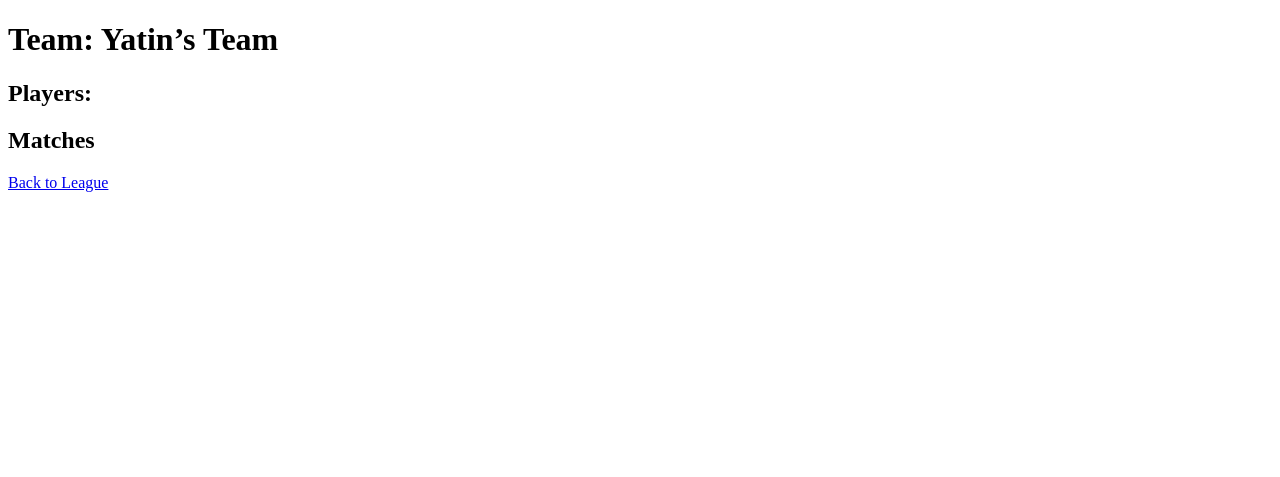
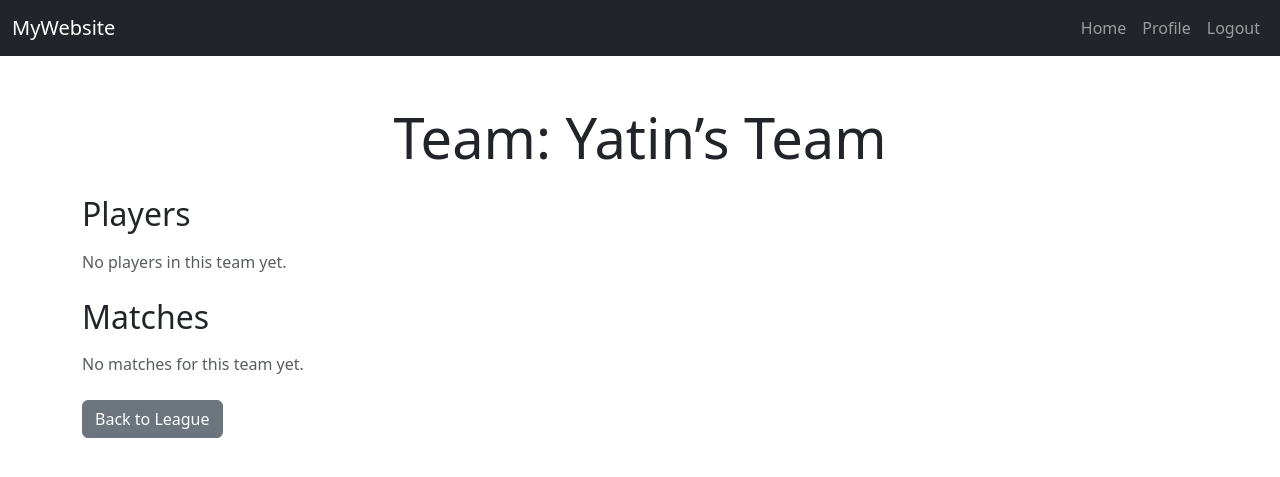
Before and after one commit to jonasdao808/fantasy_league, a Flask app: template templates/team.html in a window 1280 px wide. Shown: the top 477 px of the page. Run offline with Flask 3, Linux system fonts and the light colour scheme; the template is opened without the code that fills it: values that come from a table or form of the project are taken from there, others are empty; data comes from the database, SQL or seed files in the repository; parts of the project's set-up code (start-up, migrations or seed data) failed here and were passed over.

Commit message:
Update team.html

```diff
--- a/templates/team.html
+++ b/templates/team.html
@@ -4,27 +4,79 @@
     <meta charset="UTF-8">
     <meta name="viewport" content="width=device-width, initial-scale=1.0">
     <title>{{ team.team_name }}</title>
+    <!-- Bootstrap CSS -->
+    <link href="https://cdn.jsdelivr.net/npm/bootstrap@5.3.0/dist/css/bootstrap.min.css" rel="stylesheet">
 </head>
 <body>
-    <h1>Team: {{ team.team_name }}</h1>
-    <h2>Players:</h2>
-    <ul>
+    <!-- Navbar -->
+    <nav class="navbar navbar-expand-lg navbar-dark bg-dark">
+        <div class="container-fluid">
+            <a class="navbar-brand" href="{{ url_for('home') }}">MyWebsite</a>
+            <button class="navbar-toggler" type="button" data-bs-toggle="collapse" data-bs-target="#navbarNav" aria-controls="navbarNav" aria-expanded="false" aria-label="Toggle navigation">
+                <span class="navbar-toggler-icon"></span>
+            </button>
+            <div class="collapse navbar-collapse" id="navbarNav">
+                <ul class="navbar-nav ms-auto">
+                    <li class="nav-item">
+                        <a class="nav-link" href="{{ url_for('home') }}">Home</a>
+                    </li>
+                    <li class="nav-item">
+                        <a class="nav-link" href="{{ url_for('profile') }}">Profile</a>
+                    </li>
+                    <li class="nav-item">
+                        <a class="nav-link" href="{{ url_for('logout') }}">Logout</a>
+                    </li>
+                </ul>
+            </div>
+        </div>
+    </nav>
+
+    <!-- Page Content -->
+    <div class="container mt-5">
+        <!-- Team Name -->
+        <div class="text-center mb-4">
+            <h1 class="display-4">Team: {{ team.team_name }}</h1>
+        </div>
+
+        <!-- Players Section -->
+        <h2 class="mt-4">Players</h2>
+        {% if players_in_team %}
+            <ul class="list-group mt-3">
                 {% for player in players_in_team %}
-            <li>{{ player.full_name }} - {{ player.position }} - {{ player.team }}</li>
+                    <li class="list-group-item">
+                        {{ player.full_name }} - {{ player.position }} - {{ player.team }}
+                    </li>
                 {% endfor %}
             </ul>
+        {% else %}
+            <p class="text-muted mt-3">No players in this team yet.</p>
+        {% endif %}
 
-    <h2>Matches</h2>
-    <ul>
+        <!-- Matches Section -->
+        <h2 class="mt-4">Matches</h2>
+        {% if matches %}
+            <ul class="list-group mt-3">
                 {% for match in matches %}
-            <li>
-                <a href="{{ url_for('match', match_id=match.match_ID) }}">
+                    <li class="list-group-item">
+                        <a href="{{ url_for('match', match_id=match.match_ID) }}" class="text-decoration-none">
                             Match on {{ match.match_date }} (Score: {{ match.final_score }})
                         </a>
                     </li>
                 {% endfor %}
             </ul>
+        {% else %}
+            <p class="text-muted mt-3">No matches for this team yet.</p>
+        {% endif %}
 
-    <a href="{{ url_for('league_page', league_id=team.league_ID) }}">Back to League</a>
+        <!-- Back to League Link -->
+        <div class="mt-4">
+            <a href="{{ url_for('league_page', league_id=team.league_ID) }}" class="btn btn-secondary">
+                Back to League
+            </a>
+        </div>
+    </div>
+
+    <!-- Bootstrap JS -->
+    <script src="https://cdn.jsdelivr.net/npm/bootstrap@5.3.0/dist/js/bootstrap.bundle.min.js"></script>
 </body>
 </html>
```
Lines whose indentation alone changed are shown as unchanged.
